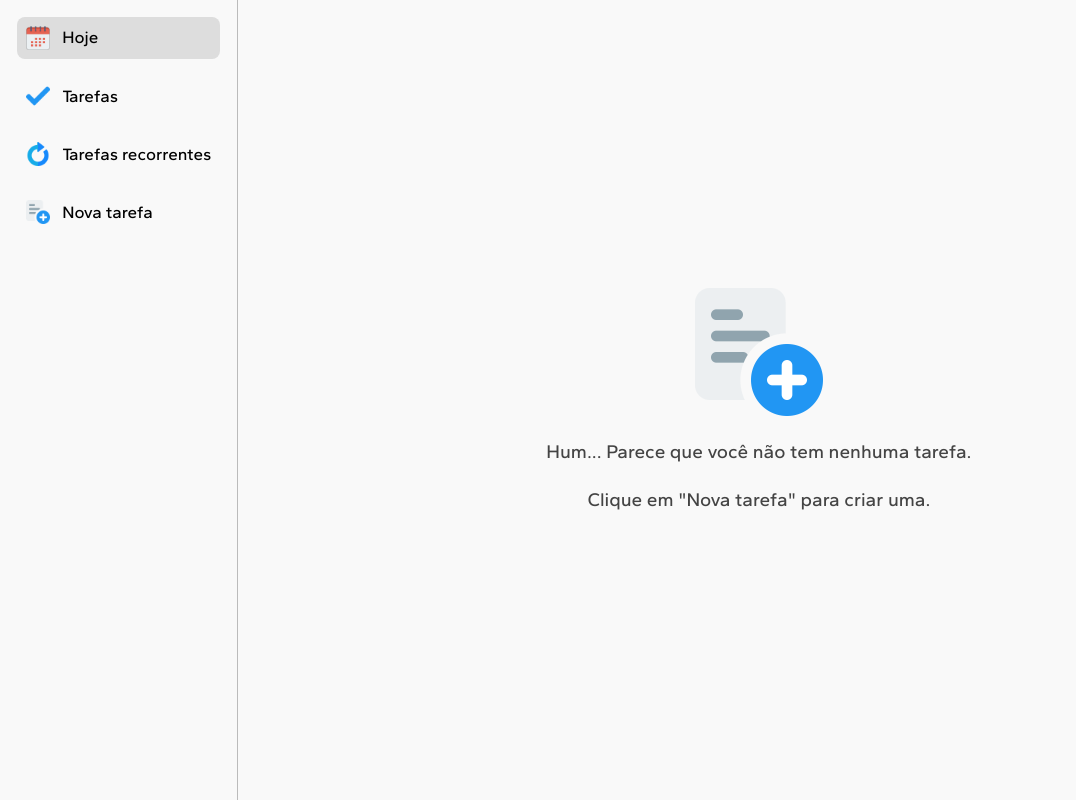
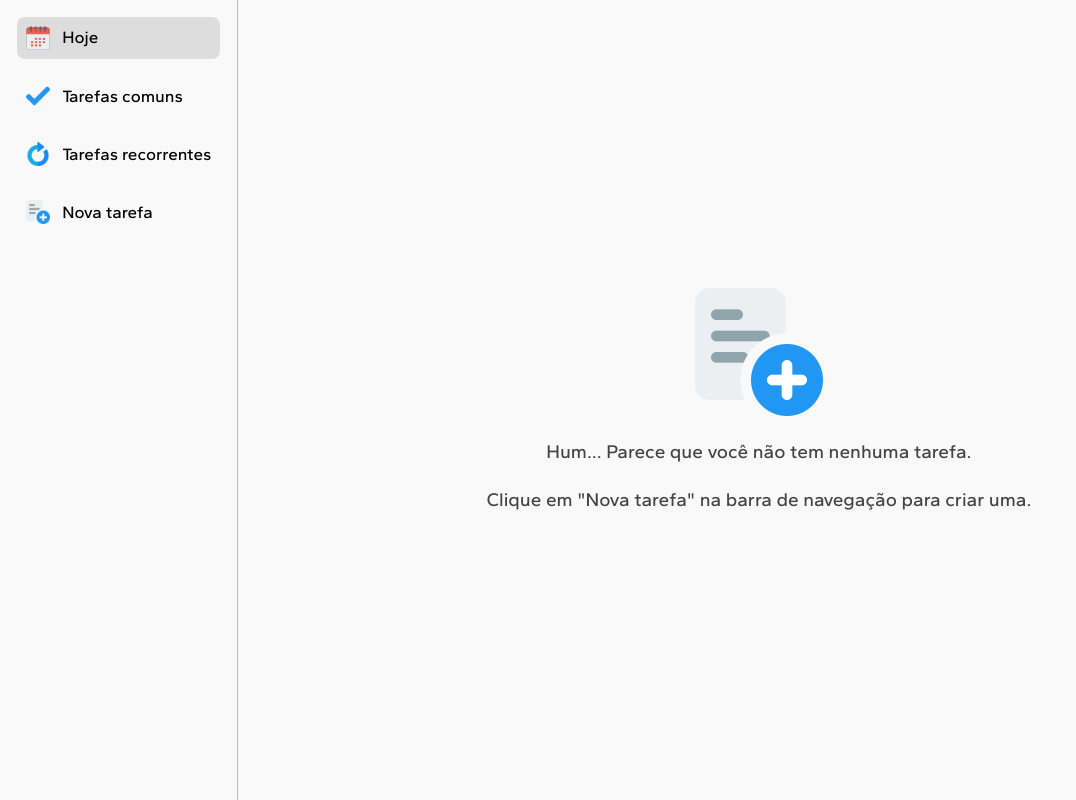
Before and after one commit to kelio-mv/schedule-now, a React (Vite) app: page / in a window 1280 px wide. Both pictures are taken after a click on the button "Começar". Shown: the whole page, without its empty margins (0-1076 px from the left). Built offline with nearby package versions, Linux system fonts and the light colour scheme.

Commit message:
Improved text descriptions

```diff
--- a/src/components/MainNav.jsx
+++ b/src/components/MainNav.jsx
@@ -10,7 +10,7 @@ export default function MainNav(props) {
   return (
     <nav id="main-nav">
       <NavItem text="Hoje" imgSrc="today.png" name="today" {...childProps} />
-      <NavItem text="Tarefas" imgSrc="task.png" name="tasks" {...childProps} />
+      <NavItem text="Tarefas comuns" imgSrc="task.png" name="tasks" {...childProps} />
       <NavItem
         text="Tarefas recorrentes"
         imgSrc="recurring.png"
--- a/src/components/NoTaskScreen.jsx
+++ b/src/components/NoTaskScreen.jsx
@@ -8,7 +8,7 @@ export default function NoTaskScreen(props) {
       <div id="no-task-screen">
         <img src="new-task.png" />
         <p>Hum... Parece que você não tem nenhuma tarefa.</p>
-        <p>Clique em "Nova tarefa" para criar uma.</p>
+        <p>Clique em "Nova tarefa" na barra de navegação para criar uma.</p>
       </div>
     );
   } else {
```
